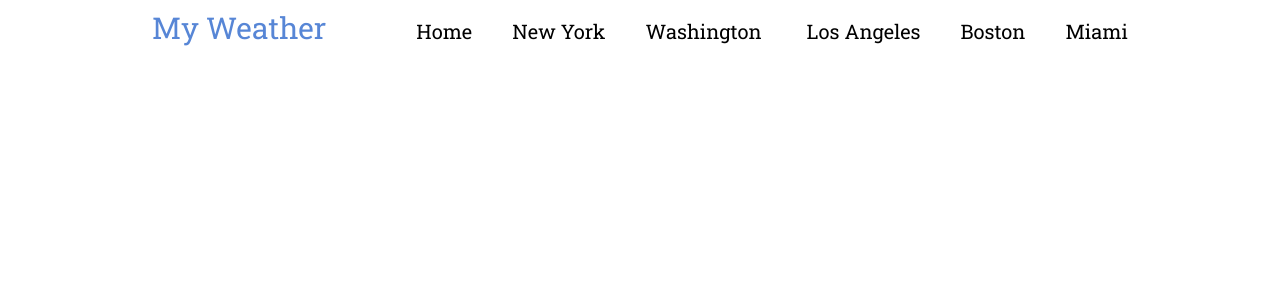
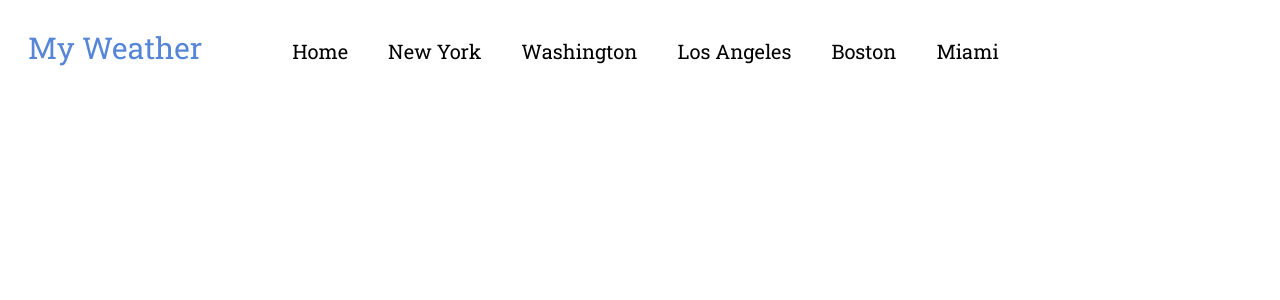
Before and after one commit to AMSpears/weatherapp, a React (Create React App) app: page /cityfive in a window 1280 px wide. Shown: the top 300 px of the page. Built offline with nearby package versions, Linux system fonts and the light colour scheme; no server answers.

Commit message:
add scroll functionality to tabs

```diff
--- a/src/components/Header/Header.css
+++ b/src/components/Header/Header.css
@@ -1,23 +1,24 @@
-
-.tabs_container {
-    display: flex;
-    flex-direction: row;
-    justify-content: center;
-    flex-wrap: wrap;
+div.scrollNavs{
+    overflow: auto;
+    white-space: nowrap;
+}
+div.scrollNavs a {
+    display: inline-block;
+    text-align: center;
+    padding: 20px;
+     color: black;
+     text-decoration: none;
+     font-size: 20px;
+     font-family: 'Roboto Slab',
+     serif;
 }
 
-a {
-    color: black;
-    text-decoration: none;
-    font-size: 20px;
-    font-family:'Roboto Slab', serif;
-    padding: 20px;
-}
-a:hover {
+div.scrollNavs a:hover {
     border-bottom:2px solid #5786d6;
 }
+
 #logo {
     font-size: 30px;
     margin-right: 50px;
     color: #5786d6;
- }
+}
--- a/src/components/Header/Header.js
+++ b/src/components/Header/Header.js
@@ -4,17 +4,15 @@ import "./Header.css"
 
 const Header= () => {
     return(
-    <div className= "tabs_container">
-        <div className= "tabs">
+        <div className = "scrollNavs">
             <a id= "logo" href= "/"> My Weather</a>
-            <a href= "/">Home</a>
-            <a href= "/cityone">New York</a>
-            <a href= "/citytwo">Washington </a>
-            <a href= "/citythree">Los Angeles</a>
-            <a href= "/cityfour">Boston</a>
-            <a href= "/cityfive">Miami</a>
+            <a href= "/" id= "home">Home</a>
+            <a href= "/cityone" id= "cityone">New York</a>
+            <a href= "/citytwo" id= "citytwo">Washington </a>
+            <a href= "/citythree" id= "citythree">Los Angeles</a>
+            <a href= "/cityfour" id= "cityfour">Boston</a>
+            <a href= "/cityfive" id= "cityfive">Miami</a>
         </div>
-    </div>
     )
 }
 
```
